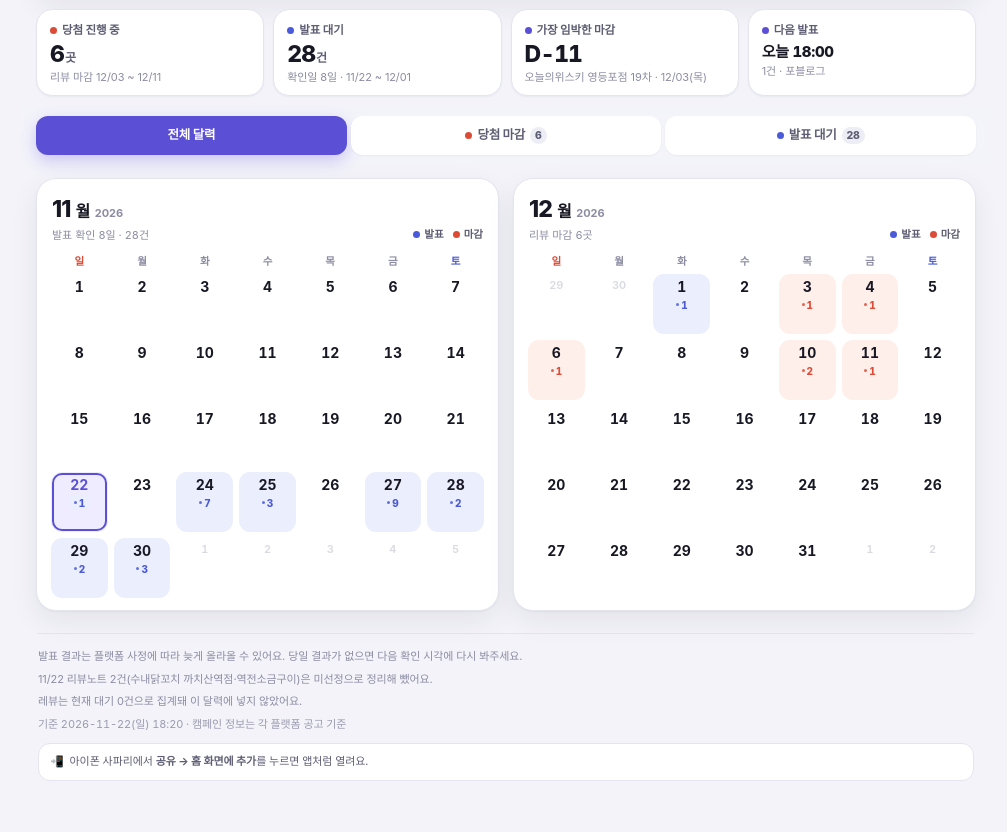
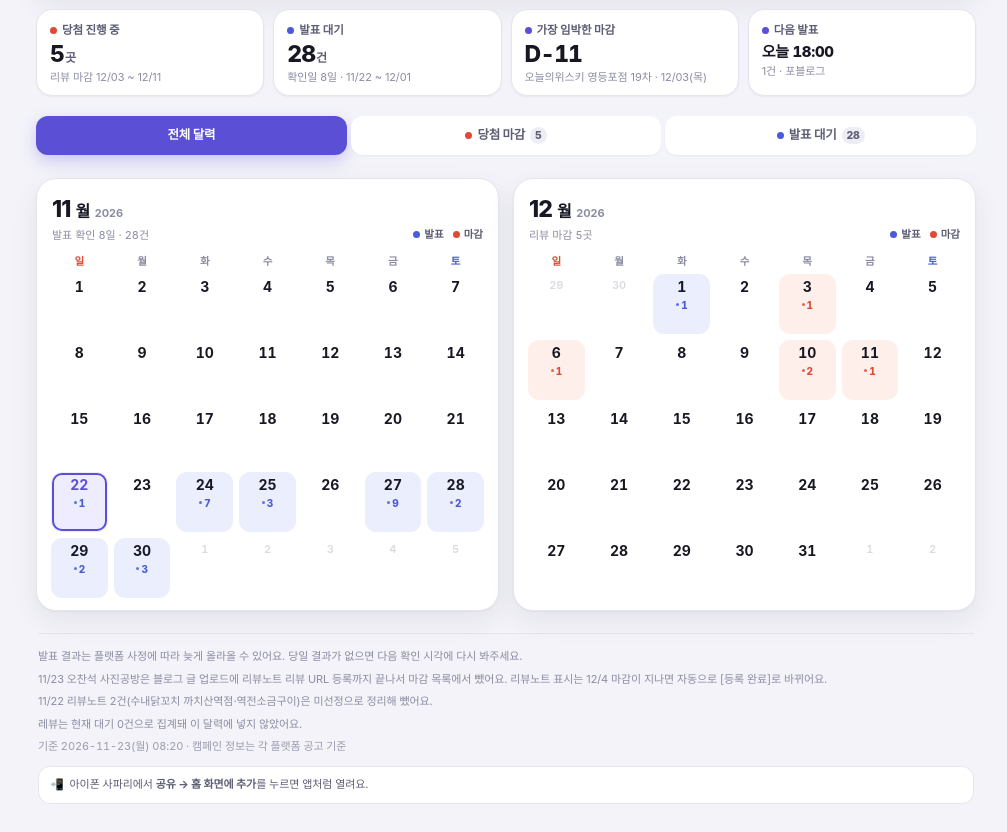
Before and after one commit to sumnniiii/trial-calendar-Public-, a plain HTML site: page index.html in a window 1280 px wide. Shown: the part 114-946 px from the top of the page, without its empty margins (134-1141 px from the left). Drawn offline with Linux system fonts and the light colour scheme.

Commit message:
Update: 오찬석 사진공방 리뷰 등록 완료 반영 (당첨 마감 6→5곳)

```diff
--- a/index.html
+++ b/index.html
@@ -401,7 +401,7 @@ h1 .thin{color:var(--ink-2);font-weight:700}
   <section class="summary" aria-label="요약">
     <button type="button" class="sum-card" data-jump="red">
       <span class="sum-label"><i class="dot dot-dead"></i>당첨 진행 중</span>
-      <strong class="sum-value" id="sumWon">6<small>곳</small></strong>
+      <strong class="sum-value" id="sumWon">5<small>곳</small></strong>
       <span class="sum-meta" id="sumWonMeta">리뷰 마감 12/03 ~ 12/11</span>
     </button>
     <button type="button" class="sum-card" data-jump="ann">
@@ -423,7 +423,7 @@ h1 .thin{color:var(--ink-2);font-weight:700}
 
   <nav class="tabs" id="tabs" role="tablist" aria-label="보기 필터">
     <button type="button" class="tab is-active" data-filter="all" role="tab" aria-selected="true">전체 달력</button>
-    <button type="button" class="tab" data-filter="red" role="tab" aria-selected="false"><i class="dot dot-dead"></i>당첨 마감 <span class="tab-count" id="tabRedCount">6</span></button>
+    <button type="button" class="tab" data-filter="red" role="tab" aria-selected="false"><i class="dot dot-dead"></i>당첨 마감 <span class="tab-count" id="tabRedCount">5</span></button>
     <button type="button" class="tab" data-filter="blue" role="tab" aria-selected="false"><i class="dot dot-ann"></i>발표 대기 <span class="tab-count" id="tabBlueCount">28</span></button>
   </nav>
 
@@ -464,9 +464,10 @@ h1 .thin{color:var(--ink-2);font-weight:700}
 
     <footer class="foot">
       <p>발표 결과는 플랫폼 사정에 따라 늦게 올라올 수 있어요. 당일 결과가 없으면 다음 확인 시각에 다시 봐주세요.</p>
+      <p>11/23 오찬석 사진공방은 블로그 글 업로드에 리뷰노트 리뷰 URL 등록까지 끝나서 마감 목록에서 뺐어요. 리뷰노트 표시는 12/4 마감이 지나면 자동으로 [등록 완료]로 바뀌어요.</p>
       <p>11/22 리뷰노트 2건(수내닭꼬치 까치산역점·역전소금구이)은 미선정으로 정리해 뺐어요.</p>
       <p>레뷰는 현재 대기 0건으로 집계돼 이 달력에 넣지 않았어요.</p>
-      <p class="meta">기준 2026-11-22(일) 18:20 · 캠페인 정보는 각 플랫폼 공고 기준</p>
+      <p class="meta">기준 2026-11-23(월) 08:20 · 캠페인 정보는 각 플랫폼 공고 기준</p>
       <p class="tip"><span aria-hidden="true">📲</span><span>아이폰 사파리에서 <b>공유 → 홈 화면에 추가</b>를 누르면 앱처럼 열려요.</span></p>
     </footer>
   </main>
@@ -484,12 +485,6 @@ h1 .thin{color:var(--ink-2);font-weight:700}
         benefit: '3만원 식사권(2인)', hours: '매일 19:00~24:00 · 예약 필수',
         possible: '11/21(토)부터 아무 날', phones: ['010-7357-9937'],
         url: 'https://dinnerqueen.net/taste/1644179'
-      },
-      {
-        date: '2026-12-04', emoji: '📸', name: '오찬석 사진공방', platform: '리뷰노트',
-        benefit: '증명사진 풀패키지(3만원 상당)', hours: '화~토 11:00~21:00 (일·월 불가) · 100% 예약제, 당일 예약·방문 불가',
-        possible: '11/21(토), 24(화)~28(토)', phones: ['010-4232-3697'],
-        url: 'https://www.reviewnote.co.kr/campaigns/1539613'
       },
       {
         date: '2026-12-06', emoji: '🍶', name: '소복식당 48차', platform: '포블로그',
```
